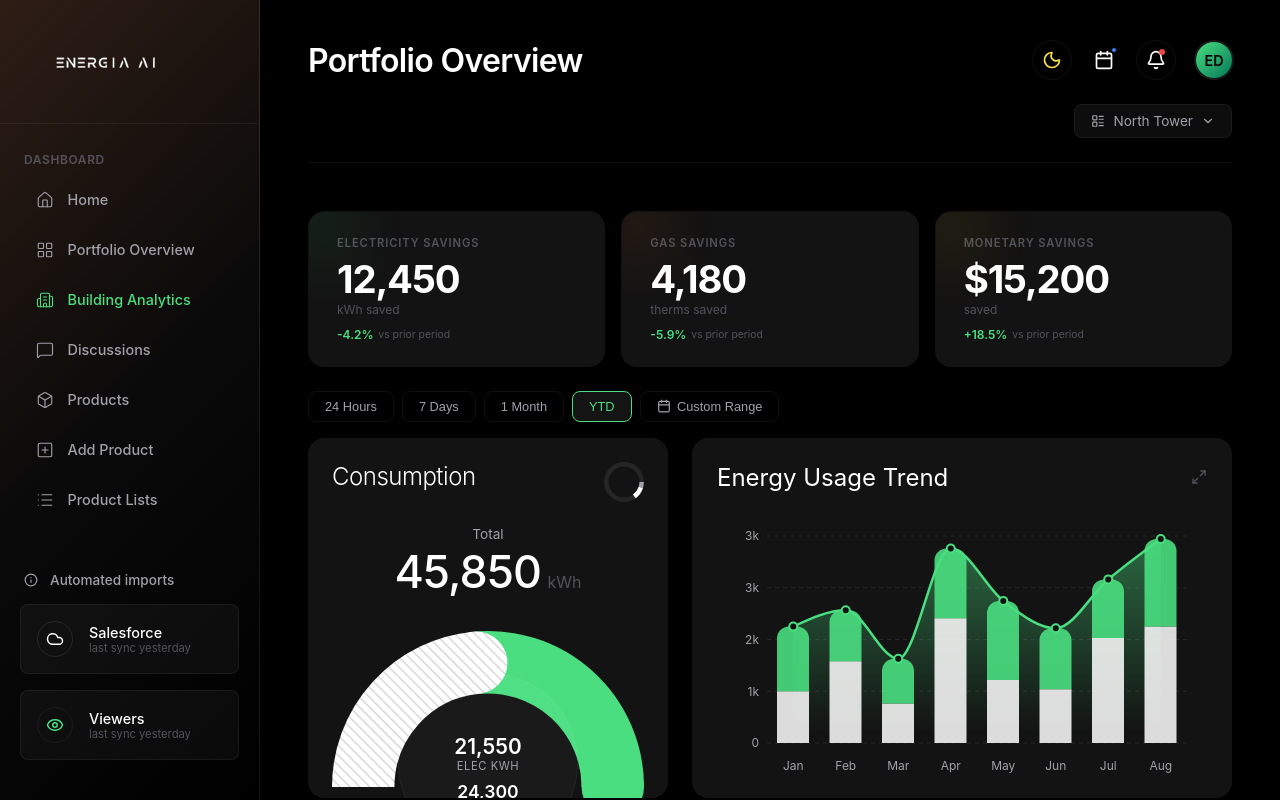
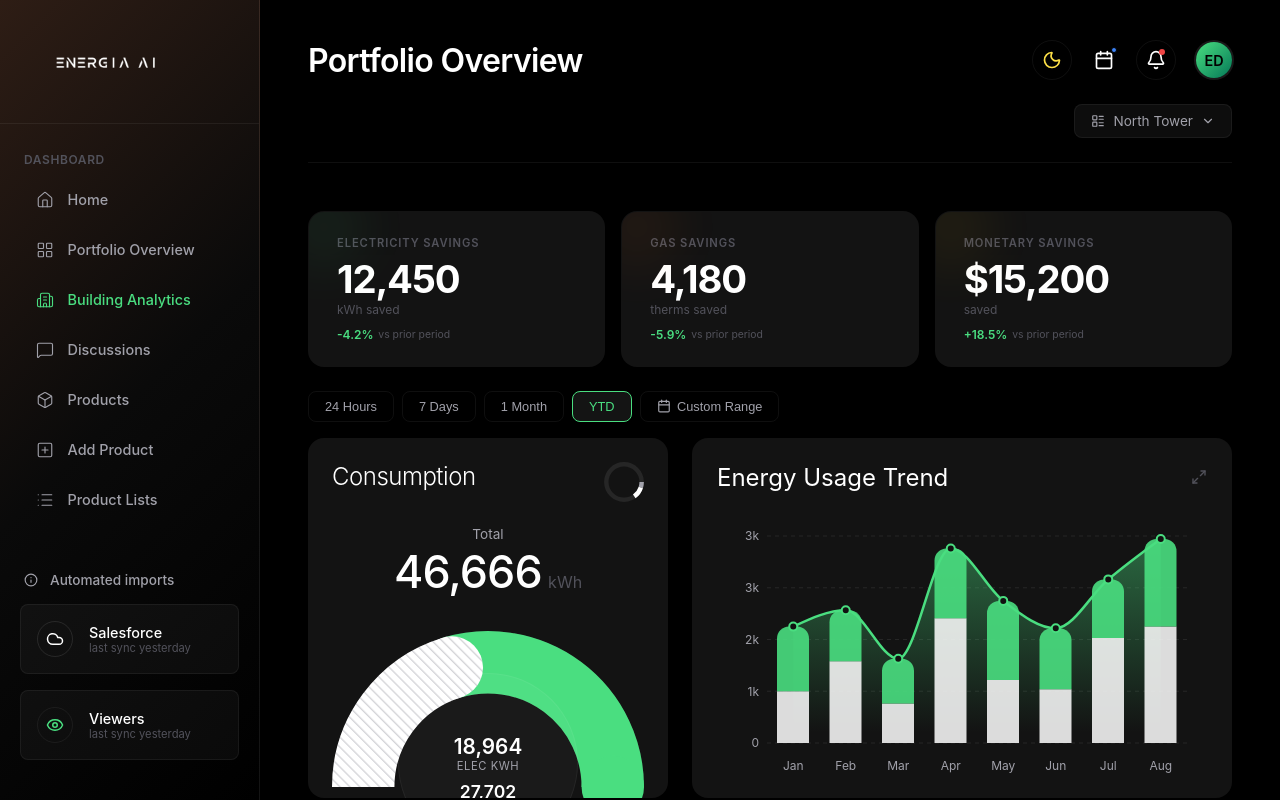
Before and after one commit to edorfanini00/energiaai, a React (Vite) app: page /building in a window 1280 px wide. Built offline with nearby package versions, Linux system fonts and the light colour scheme.

Commit message:
feat: unique elec/gas arc proportions per building

```diff
--- a/src/components/Building/BuildingView.jsx
+++ b/src/components/Building/BuildingView.jsx
@@ -627,9 +627,17 @@ const BuildingView = () => {
     const m = bp.mult;
 
     // Pull period-synced data (with per-building variation)
+    // Per-building elec/gas ratio skew — changes the arc proportions
+    const arcSkew = {
+        'North Tower':  { elecFactor: 0.88, gasFactor: 1.14 },  // gas-heavy
+        'South Center': { elecFactor: 1.10, gasFactor: 0.85 },  // elec-heavy
+        'West Complex':  { elecFactor: 0.95, gasFactor: 1.08 },  // slightly gas-heavy
+        'East Wing':    { elecFactor: 1.22, gasFactor: 0.75 },  // very elec-heavy
+    };
+    const sk = arcSkew[selectedBuilding] || { elecFactor: 1, gasFactor: 1 };
     const rawArc = arcDataByPeriod[savingsPeriod];
-    const elecVal = Math.round(rawArc.elec * m);
-    const gasVal = Math.round(rawArc.gas * m);
+    const elecVal = Math.round(rawArc.elec * m * sk.elecFactor);
+    const gasVal = Math.round(rawArc.gas * m * sk.gasFactor);
     const totalEnergy = elecVal + gasVal;
     const elecPct = elecVal / totalEnergy;
 
--- a/src/components/Dashboard/PortfolioView.jsx
+++ b/src/components/Dashboard/PortfolioView.jsx
@@ -687,9 +687,18 @@ const PortfolioView = () => {
     };
 
     // Pull period-synced data (with per-building variation)
+    // Per-building elec/gas ratio skew — changes the arc proportions
+    const arcSkew = {
+        'All Buildings': { elecFactor: 1, gasFactor: 1 },
+        'North Tower':  { elecFactor: 0.88, gasFactor: 1.14 },  // gas-heavy
+        'South Center': { elecFactor: 1.10, gasFactor: 0.85 },  // elec-heavy
+        'West Complex':  { elecFactor: 0.95, gasFactor: 1.08 },  // slightly gas-heavy
+        'East Wing':    { elecFactor: 1.22, gasFactor: 0.75 },  // very elec-heavy
+    };
+    const sk = arcSkew[selectedBuilding] || { elecFactor: 1, gasFactor: 1 };
     const rawArc = arcDataByPeriod[savingsPeriod];
-    const elecVal = scaleVal(rawArc.elec);
-    const gasVal = scaleVal(rawArc.gas);
+    const elecVal = scaleVal(Math.round(rawArc.elec * sk.elecFactor));
+    const gasVal = scaleVal(Math.round(rawArc.gas * sk.gasFactor));
     const totalEnergy = elecVal + gasVal;
     const elecPct = elecVal / totalEnergy;
 
```
